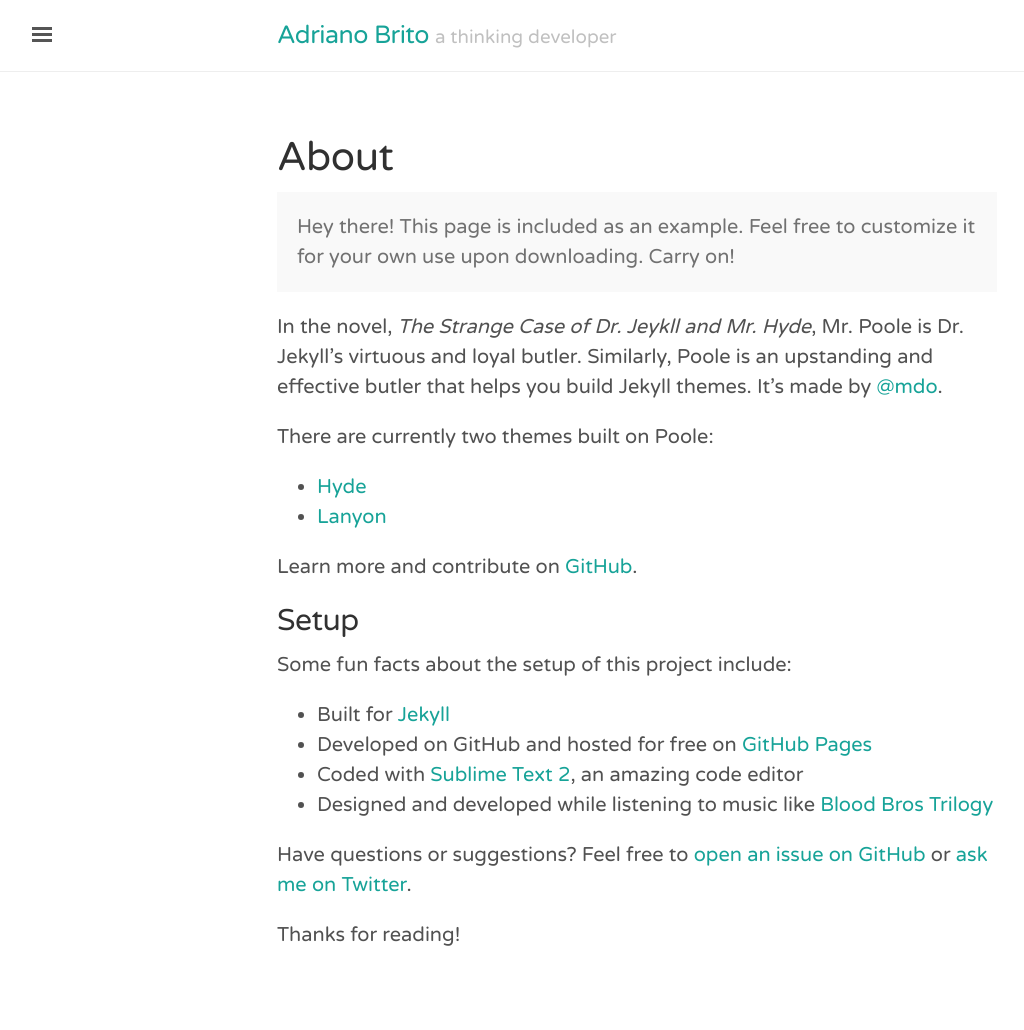
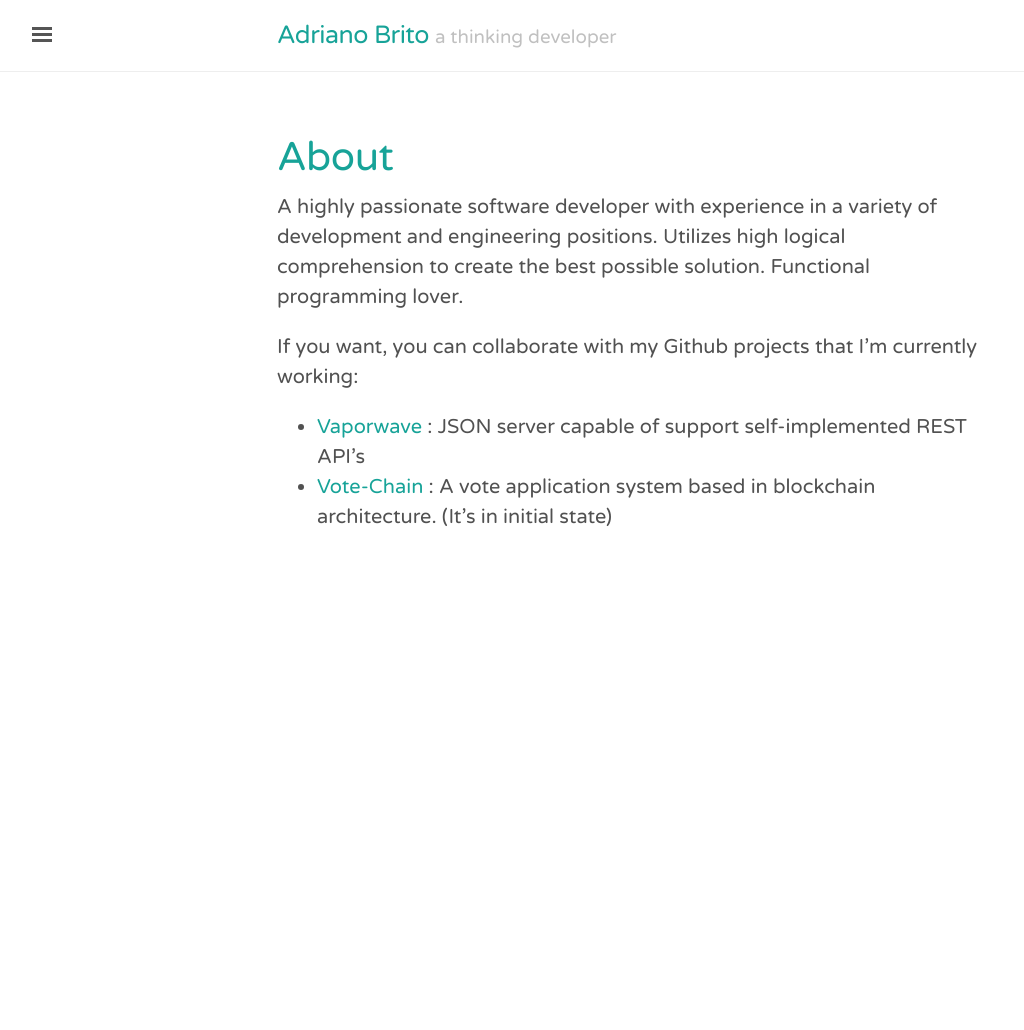
Before and after one commit to adrianobrito/adrianobrito.github.io, a Jekyll site: the page built from about.md, in a window 1280 px wide. Shown: the whole page, without its empty margins (3-1027 px from the left). Built offline with Jekyll 4.4.1, drawn with Linux system fonts in a browser that asks for light colours; after the commit the page ends 900 px from its top, so only the background shows below that.

```diff
--- a/_config.yml
+++ b/_config.yml
@@ -5,8 +5,8 @@ gems:                [jekyll-paginate]
 # Setup
 title:               Adriano Brito
 tagline:             'a thinking developer'
-description:         'Thoughts about my professional carrer and stuff'
-url:                 http://lanyon.getpoole.com
+description:         'Thoughts about code and machines'
+url:                 http://adrianobrito.github.io
 baseurl:             ''
 paginate:            5
 excerpt_separator:  <!--more-->
--- a/about.md
+++ b/about.md
@@ -2,29 +2,9 @@
 layout: page
 title: About
 ---
+A highly passionate software developer with experience in a variety of development and engineering positions. Utilizes high logical comprehension to create the best possible solution. Functional programming lover.
 
-<p class="message">
-  Hey there! This page is included as an example. Feel free to customize it for your own use upon downloading. Carry on!
-</p>
+If you want, you can collaborate with my Github projects that I'm currently working:
 
-In the novel, *The Strange Case of Dr. Jeykll and Mr. Hyde*, Mr. Poole is Dr. Jekyll's virtuous and loyal butler. Similarly, Poole is an upstanding and effective butler that helps you build Jekyll themes. It's made by [@mdo](https://twitter.com/mdo).
-
-There are currently two themes built on Poole:
-
-* [Hyde](http://hyde.getpoole.com)
-* [Lanyon](http://lanyon.getpoole.com)
-
-Learn more and contribute on [GitHub](https://github.com/poole).
-
-## Setup
-
-Some fun facts about the setup of this project include:
-
-* Built for [Jekyll](http://jekyllrb.com)
-* Developed on GitHub and hosted for free on [GitHub Pages](https://pages.github.com)
-* Coded with [Sublime Text 2](http://sublimetext.com), an amazing code editor
-* Designed and developed while listening to music like [Blood Bros Trilogy](https://soundcloud.com/maddecent/sets/blood-bros-series)
-
-Have questions or suggestions? Feel free to [open an issue on GitHub](https://github.com/poole/issues/new) or [ask me on Twitter](https://twitter.com/mdo).
-
-Thanks for reading!
+* [Vaporwave](https://github.com/adrianobrito/vaporwave) : JSON server capable of support self-implemented REST API's
+* [Vote-Chain](https://github.com/adrianobrito/vote-chain) : A vote application system based in blockchain architecture. (It's in initial state)
--- a/public/css/blog.css
+++ b/public/css/blog.css
@@ -18,7 +18,7 @@ h1, h2, h3, h4, h5, h6 {
   background-color: #17A398;
 }
 
-.container a {
+.container a, h1 {
   color: #17A398 !important;
 }
 
--- a/public/css/lanyon.css
+++ b/public/css/lanyon.css
@@ -1,7 +1,7 @@
-/*
  *  ___
  * /\_ \
  * \//\ \      __      ___   __  __    ___     ___
+ /*
  *   \ \ \   /'__`\  /' _ `\/\ \/\ \  / __`\ /' _ `\
  *    \_\ \_/\ \_\.\_/\ \/\ \ \ \_\ \/\ \_\ \/\ \/\ \
  *    /\____\ \__/.\_\ \_\ \_\/`____ \ \____/\ \_\ \_\
@@ -309,7 +309,7 @@ a.sidebar-nav-item:focus {
 
 .page,
 .post {
-  margin-bottom: 4em;
+  margin-bottom: 1em;
 }
 
 /* Blog post or page title */
```
Also changed, not shown: _drafts/2019-01-10-architecturing-a-blockchain.md (renamed from _posts/2016-12-31-thinking-about-immutability.md, +3 -2 lines), _posts/2017-12-28-thinking-deeply-about-immutability.md (added, +73 -0 lines), index.html (+2 -7 lines), public/moore__sl_large.gif (added).
